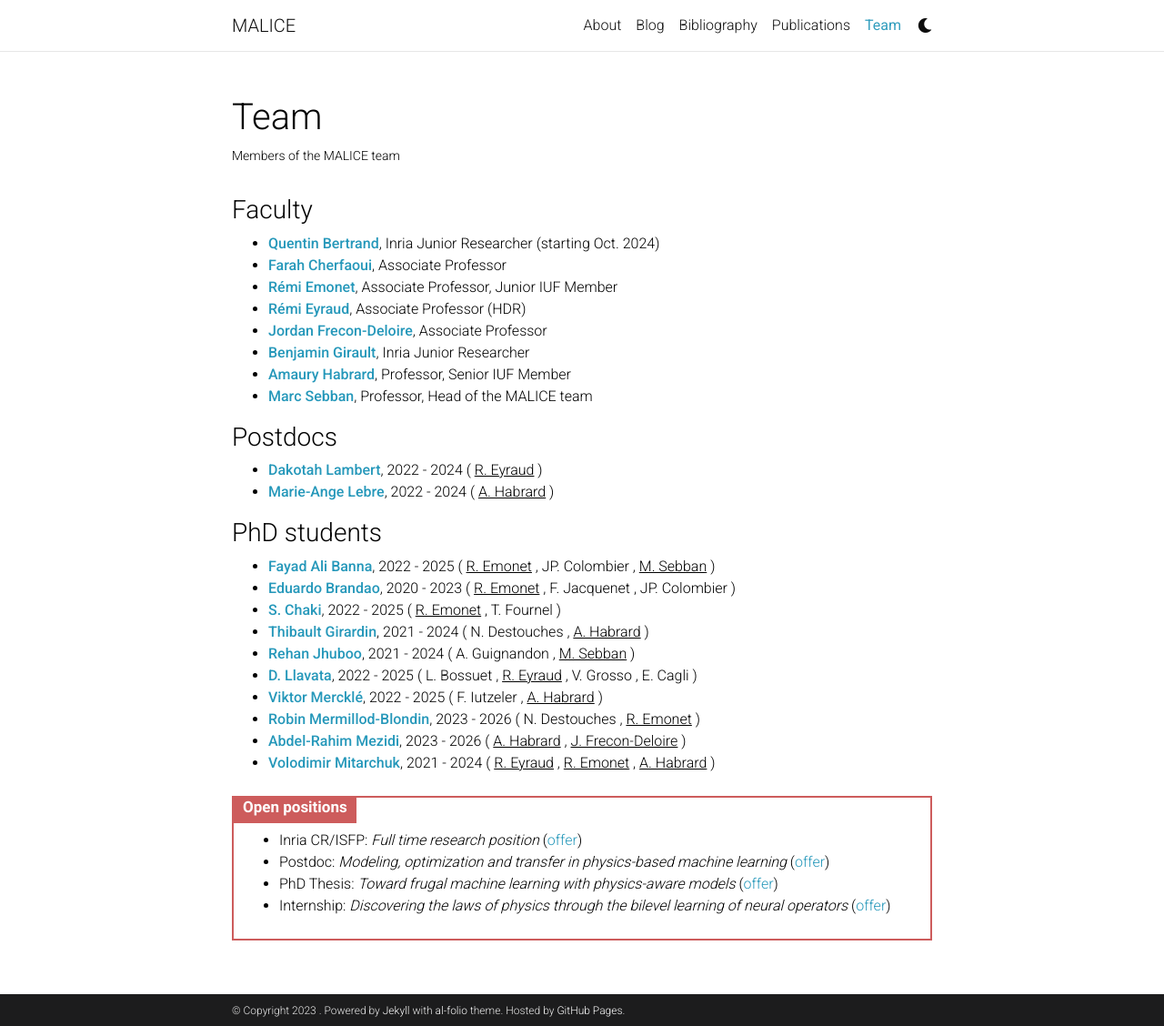
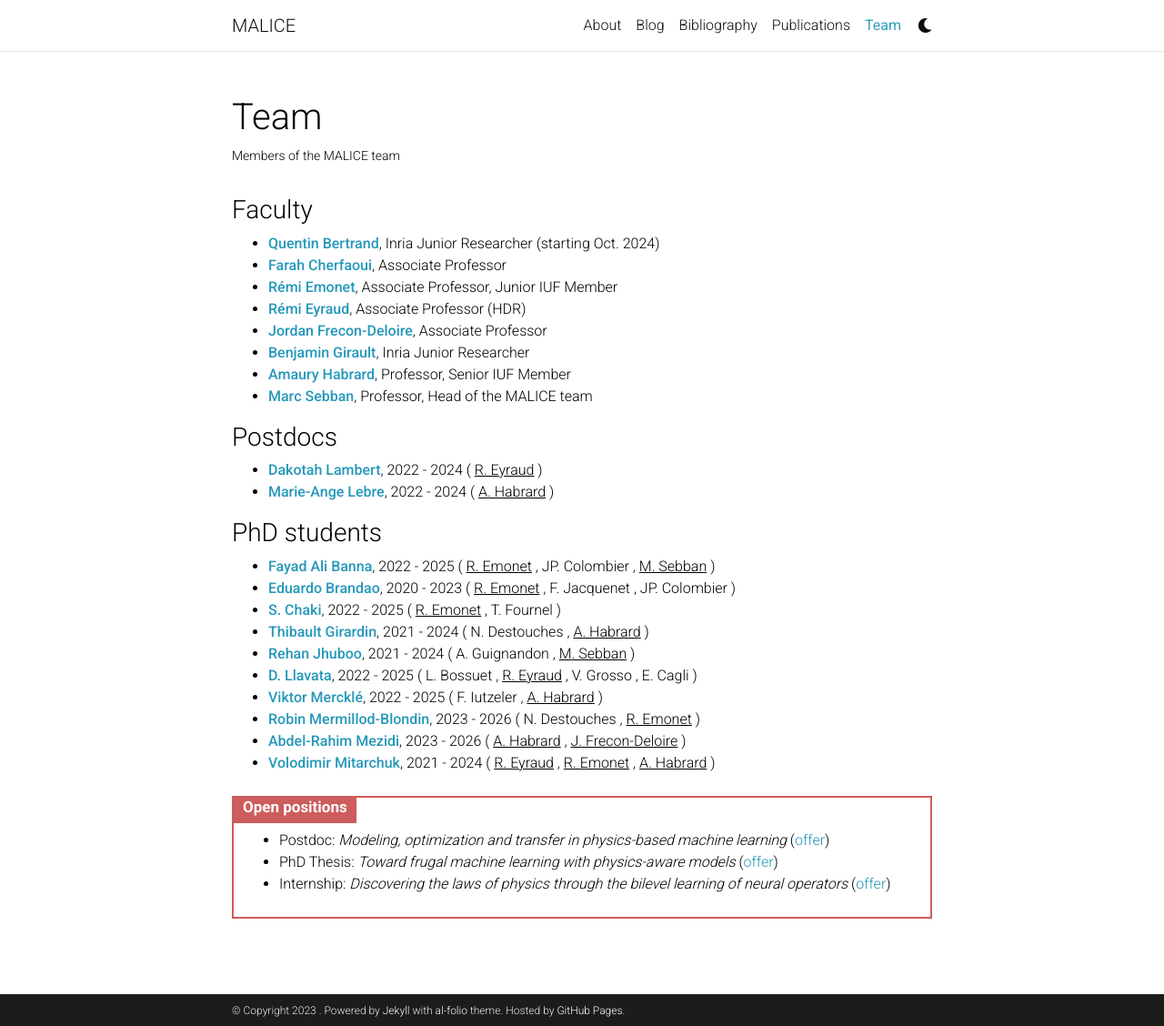
Before and after one commit to labhc-malice/labhc-malice.github.io, a Jekyll site: the page built from _pages/team.md, in a window 1280 px wide and 1128 px high. Shown: the whole window at 91% size. Built offline with Jekyll 4.4.1, drawn with Linux system fonts in a browser that asks for light colours; comment, search, counter and statistics services are not loaded; a style sheet for code colours, icons or effects is not loaded.

Commit message:
Update team.md

```diff
--- a/_pages/team.md
+++ b/_pages/team.md
@@ -84,7 +84,6 @@ nav_order: 5
 <div class="danger-box-titled">
 <span class="title">Open positions</span>
 <ul>
-<li>Inria CR/ISFP: <em>Full time research position</em> (<a href="https://perso.univ-st-etienne.fr/sebbanma/">offer</a>)</li>
 <li>Postdoc: <em>Modeling, optimization and transfer in physics-based machine learning</em> (<a href="https://jordan-frecon.com/download/postdoc/2024-Postdoc-LabHC-PhysicsML.pdf">offer</a>)</li>
 <li>PhD Thesis: <em>Toward frugal machine learning with physics-aware models</em> (<a href="https://jordan-frecon.com/download/thesis/2024-Thesis-LabHC-FrugalPhysicsML.pdf">offer</a>)</li>
 <li>Internship: <em>Discovering the laws of physics through the bilevel learning of neural operators</em> (<a href="https://jordan-frecon.com/download/internship/2024-Internship-LabHC-Bilevel_PhysicsML.pdf">offer</a>)</li>
```
